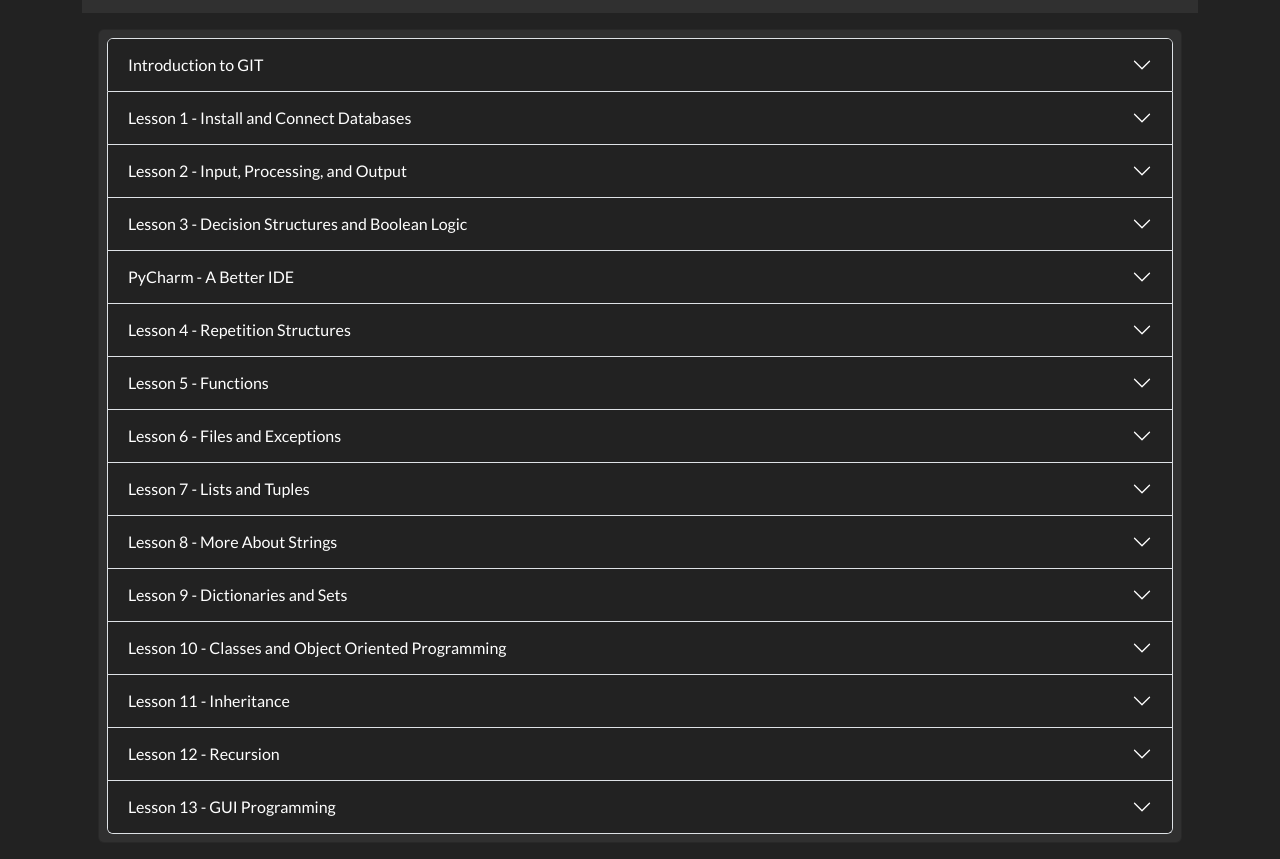
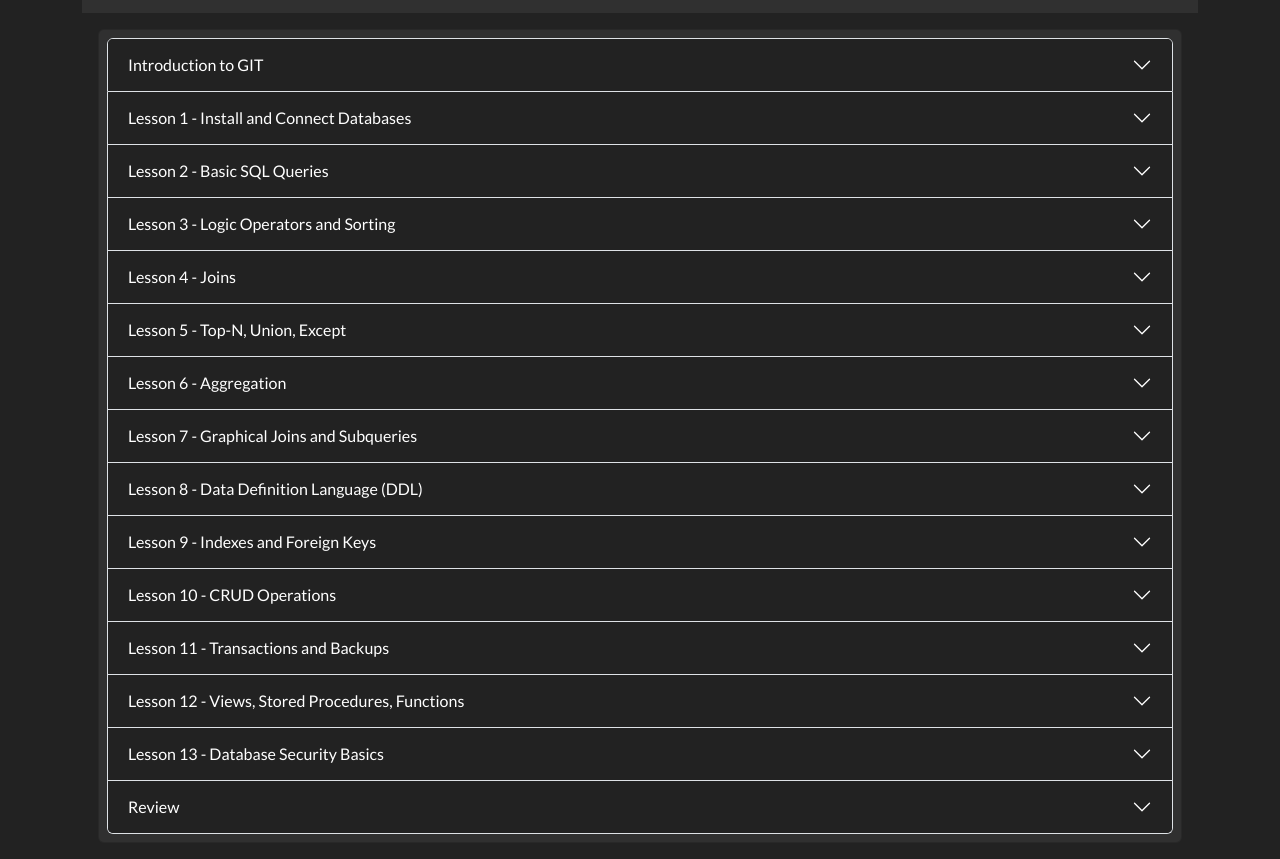
Before and after one commit to beak85/MrGeigerWeb, a plain HTML site: page sql.html in a window 1280 px wide. Shown: the part 59-918 px from the top of the page. Drawn offline with nearby package versions, Linux system fonts and the light colour scheme.

Commit message:
outline sql

```diff
--- a/sql.html
+++ b/sql.html
@@ -113,7 +113,7 @@
                     <button class="accordion-button collapsed" type="button" data-bs-toggle="collapse"
                         data-bs-target="#panelsStayOpen-collapse2" aria-expanded="false"
                         aria-controls="panelsStayOpen-collapse2">
-                        Lesson 2 - Input, Processing, and Output
+                        Lesson 2 - Basic SQL Queries
                     </button>
                 </h2>
                 <div id="panelsStayOpen-collapse2" class="accordion-collapse collapse"
@@ -147,7 +147,7 @@
                     <button class="accordion-button collapsed" type="button" data-bs-toggle="collapse"
                         data-bs-target="#panelsStayOpen-collapse3" aria-expanded="false"
                         aria-controls="panelsStayOpen-collapse3">
-                        Lesson 3 - Decision Structures and Boolean Logic
+                        Lesson 3 - Logic Operators and Sorting
                     </button>
                 </h2>
                 <div id="panelsStayOpen-collapse3" class="accordion-collapse collapse"
@@ -177,49 +177,12 @@
                 </div>
             </div>
 
-
-            <div class="accordion-item">
-                <h2 class="accordion-header" id="panelsStayOpen-headingPC">
-                    <button class="accordion-button collapsed" type="button" data-bs-toggle="collapse"
-                        data-bs-target="#panelsStayOpen-collapsePC" aria-expanded="false"
-                        aria-controls="panelsStayOpen-collapsePC">
-                        PyCharm - A Better IDE
-                    </button>
-                </h2>
-                <div id="panelsStayOpen-collapsePC" class="accordion-collapse collapse"
-                    aria-labelledby="panelsStayOpen-headingPC">
-                    <div class="accordion-body">
-
-                        <div class="row">
-                            <div class="col-md-6">
-                                <h6>Videos</h6>
-                                <ul>
-                                    <li><a href=""></a></li>
-                                    <li><a href=""></a></li>
-                                    <li><a href=""></a></li>
-                                    <li><a href=""></a></li>
-                                    <li><a href=""></a></li>
-                                </ul>
-                            </div>
-                            <div class="col-md-6">
-                                <h6>Assignments</h6>
-                                <ul>
-                                    <li><a href=""></a></li>
-                                    <li><a href=""></a></li>
-                                </ul>
-                            </div>
-                        </div>
-
-                    </div>
-                </div>
-            </div>
-
             <div class="accordion-item">
                 <h2 class="accordion-header" id="panelsStayOpen-heading4">
                     <button class="accordion-button collapsed" type="button" data-bs-toggle="collapse"
                         data-bs-target="#panelsStayOpen-collapse4" aria-expanded="false"
                         aria-controls="panelsStayOpen-collapse4">
-                        Lesson 4 - Repetition Structures
+                        Lesson 4 - Joins
                     </button>
                 </h2>
                 <div id="panelsStayOpen-collapse4" class="accordion-collapse collapse"
@@ -254,7 +217,7 @@
                     <button class="accordion-button collapsed" type="button" data-bs-toggle="collapse"
                         data-bs-target="#panelsStayOpen-collapse5" aria-expanded="false"
                         aria-controls="panelsStayOpen-collapse5">
-                        Lesson 5 - Functions
+                        Lesson 5 - Top-N, Union, Except
                     </button>
                 </h2>
                 <div id="panelsStayOpen-collapse5" class="accordion-collapse collapse"
@@ -288,7 +251,7 @@
                     <button class="accordion-button collapsed" type="button" data-bs-toggle="collapse"
                         data-bs-target="#panelsStayOpen-collapse6" aria-expanded="false"
                         aria-controls="panelsStayOpen-collapse6">
-                        Lesson 6 - Files and Exceptions
+                        Lesson 6 - Aggregation
                     </button>
                 </h2>
                 <div id="panelsStayOpen-collapse6" class="accordion-collapse collapse"
@@ -322,7 +285,7 @@
                     <button class="accordion-button collapsed" type="button" data-bs-toggle="collapse"
                         data-bs-target="#panelsStayOpen-collapse7" aria-expanded="false"
                         aria-controls="panelsStayOpen-collapse7">
-                        Lesson 7 - Lists and Tuples
+                        Lesson 7 - Graphical Joins and Subqueries
                     </button>
                 </h2>
                 <div id="panelsStayOpen-collapse7" class="accordion-collapse collapse"
@@ -356,7 +319,7 @@
                     <button class="accordion-button collapsed" type="button" data-bs-toggle="collapse"
                         data-bs-target="#panelsStayOpen-collapse8" aria-expanded="false"
                         aria-controls="panelsStayOpen-collapse8">
-                        Lesson 8 - More About Strings
+                        Lesson 8 - Data Definition Language (DDL)
                     </button>
                 </h2>
                 <div id="panelsStayOpen-collapse8" class="accordion-collapse collapse"
@@ -390,7 +353,7 @@
                     <button class="accordion-button collapsed" type="button" data-bs-toggle="collapse"
                         data-bs-target="#panelsStayOpen-collapse9" aria-expanded="false"
                         aria-controls="panelsStayOpen-collapse9">
-                        Lesson 9 - Dictionaries and Sets
+                        Lesson 9 - Indexes and Foreign Keys
                     </button>
                 </h2>
                 <div id="panelsStayOpen-collapse9" class="accordion-collapse collapse"
@@ -424,7 +387,7 @@
                     <button class="accordion-button collapsed" type="button" data-bs-toggle="collapse"
                         data-bs-target="#panelsStayOpen-collapse10" aria-expanded="false"
                         aria-controls="panelsStayOpen-collapse10">
-                        Lesson 10 - Classes and Object Oriented Programming
+                        Lesson 10 - CRUD Operations
                     </button>
                 </h2>
                 <div id="panelsStayOpen-collapse10" class="accordion-collapse collapse"
@@ -458,7 +421,7 @@
                     <button class="accordion-button collapsed" type="button" data-bs-toggle="collapse"
                         data-bs-target="#panelsStayOpen-collapse11" aria-expanded="false"
                         aria-controls="panelsStayOpen-collapse11">
-                        Lesson 11 - Inheritance
+                        Lesson 11 - Transactions and Backups
                     </button>
                 </h2>
                 <div id="panelsStayOpen-collapse11" class="accordion-collapse collapse"
@@ -492,7 +455,7 @@
                     <button class="accordion-button collapsed" type="button" data-bs-toggle="collapse"
                         data-bs-target="#panelsStayOpen-collapse12" aria-expanded="false"
                         aria-controls="panelsStayOpen-collapse12">
-                        Lesson 12 - Recursion
+                        Lesson 12 - Views, Stored Procedures, Functions
                     </button>
                 </h2>
                 <div id="panelsStayOpen-collapse12" class="accordion-collapse collapse"
@@ -526,7 +489,7 @@
                     <button class="accordion-button collapsed" type="button" data-bs-toggle="collapse"
                         data-bs-target="#panelsStayOpen-collapse13" aria-expanded="false"
                         aria-controls="panelsStayOpen-collapse13">
-                        Lesson 13 - GUI Programming
+                        Lesson 13 - Database Security Basics
                     </button>
                 </h2>
                 <div id="panelsStayOpen-collapse13" class="accordion-collapse collapse"
@@ -554,6 +517,41 @@
                     </div>
                 </div>
             </div>
+
+            <div class="accordion-item">
+                <h2 class="accordion-header" id="panelsStayOpen-heading13">
+                    <button class="accordion-button collapsed" type="button" data-bs-toggle="collapse"
+                        data-bs-target="#panelsStayOpen-collapse13" aria-expanded="false"
+                        aria-controls="panelsStayOpen-collapse13">
+                        Review
+                    </button>
+                </h2>
+                <div id="panelsStayOpen-collapse13" class="accordion-collapse collapse"
+                    aria-labelledby="panelsStayOpen-heading13">
+                    <div class="accordion-body">
+                        <div class="row">
+                            <div class="col-md-6">
+                                <h6>Videos</h6>
+                                <ul>
+                                    <li><a href=""></a></li>
+                                    <li><a href=""></a></li>
+                                    <li><a href=""></a></li>
+                                    <li><a href=""></a></li>
+                                    <li><a href=""></a></li>
+                                </ul>
+                            </div>
+                            <div class="col-md-6">
+                                <h6>Assignments</h6>
+                                <ul>
+                                    <li><a href=""></a></li>
+                                    <li><a href=""></a></li>
+                                </ul>
+                            </div>
+                        </div>
+                    </div>
+                </div>
+            </div>
+
         </div>
     </div>  </div> </div>
     </div>
```
